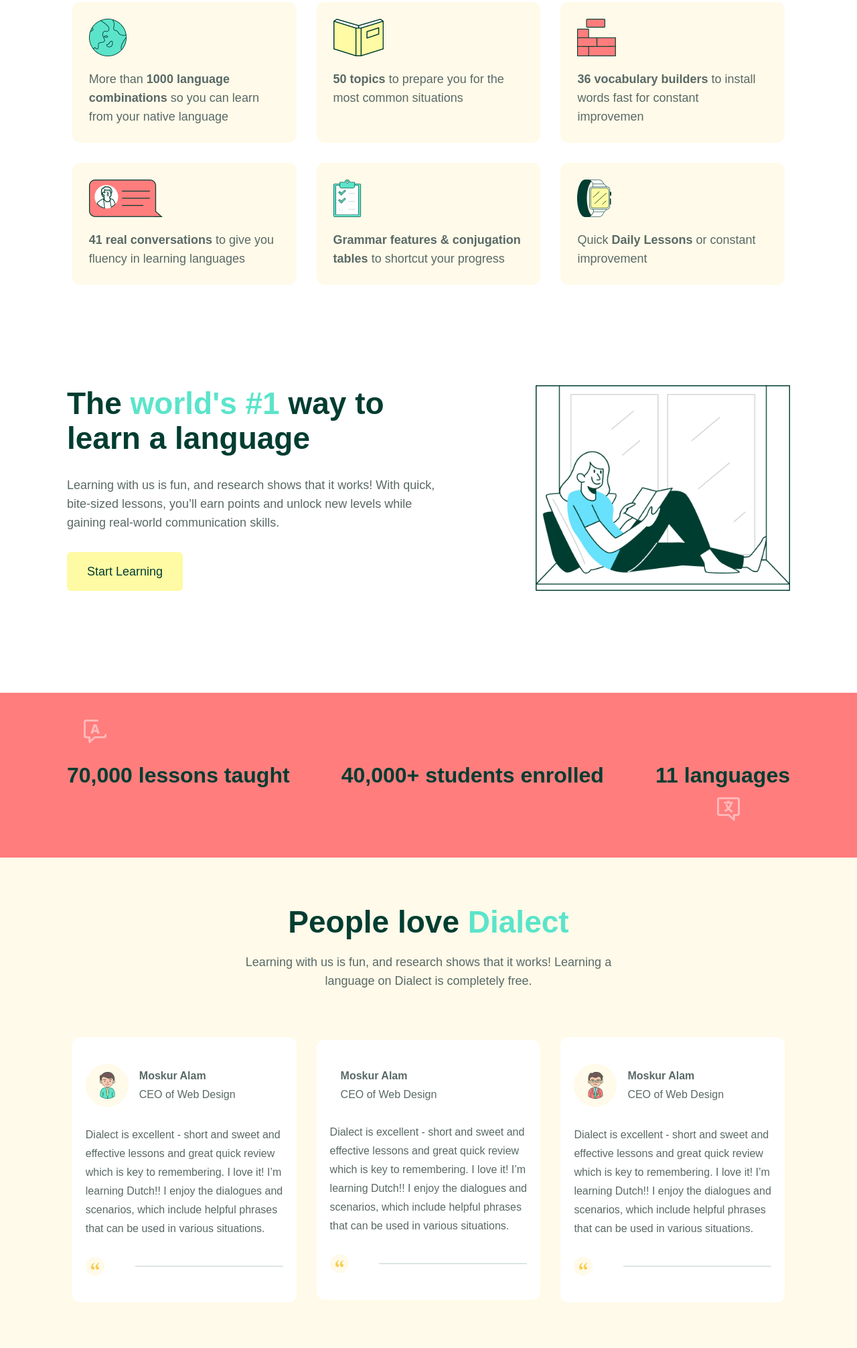
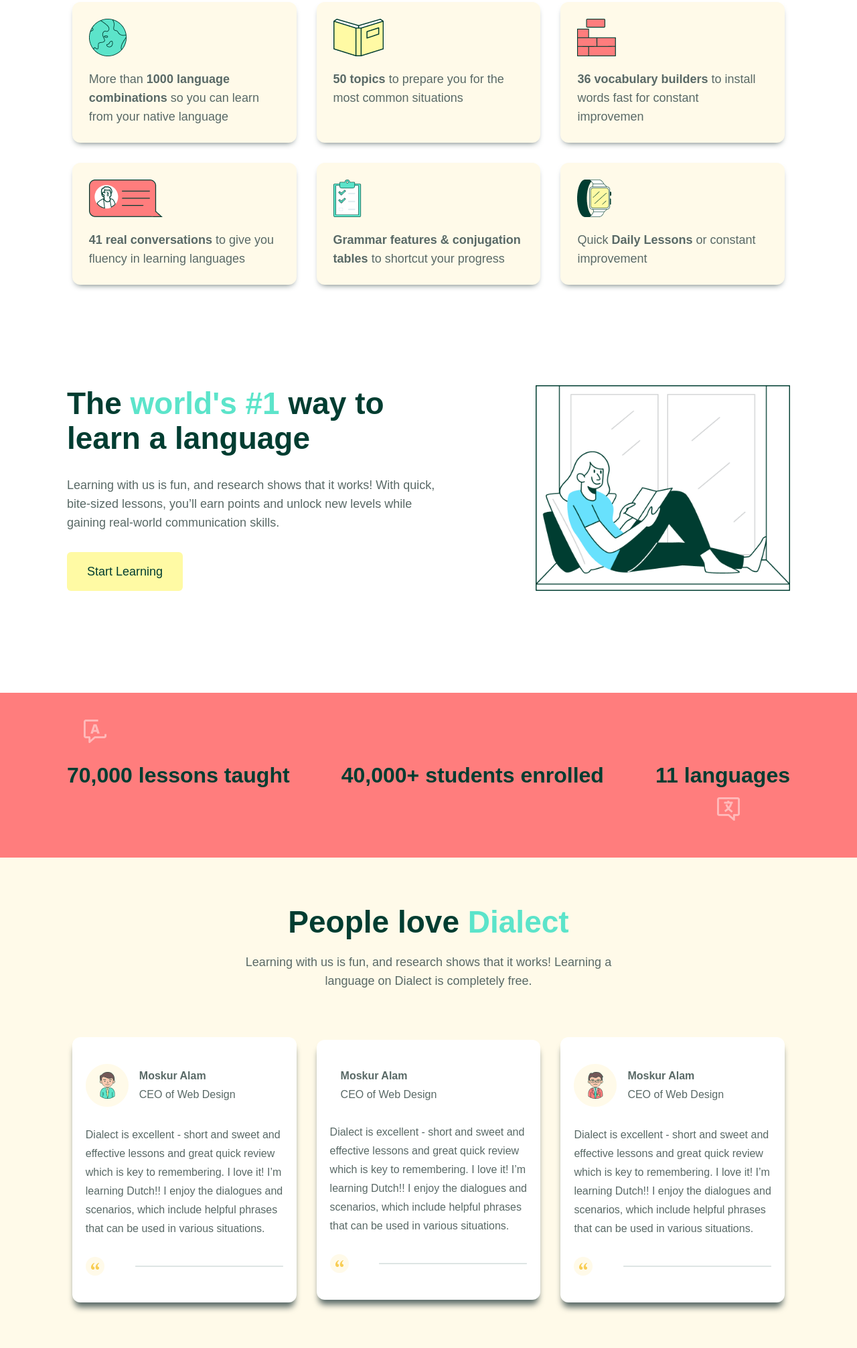
Before and after one commit to weasi-hub/dialect, a plain HTML site: page index.html in a window 1280 px wide. Shown: the part 1588-3600 px from the top of the page at 67% size. Drawn offline with nearby package versions, Linux system fonts and the light colour scheme.

Commit message:
add box shadow in two boxes

```diff
--- a/style.css
+++ b/style.css
@@ -308,6 +308,7 @@
   text-align: left;
   row-gap: 2rem;
   flex-basis: 31%;
+  box-shadow: 0 5px 10px -5px var(--secondary-text-color);
 }
 
 .single_box span {
@@ -411,6 +412,7 @@
   flex-direction: column;
   row-gap: 2.8rem;
   flex-basis: 31%;
+  box-shadow: 0 10px 10px -3px var(--secondary-text-color);
 }
 
 .testimonial_singlebox_heading {
```
